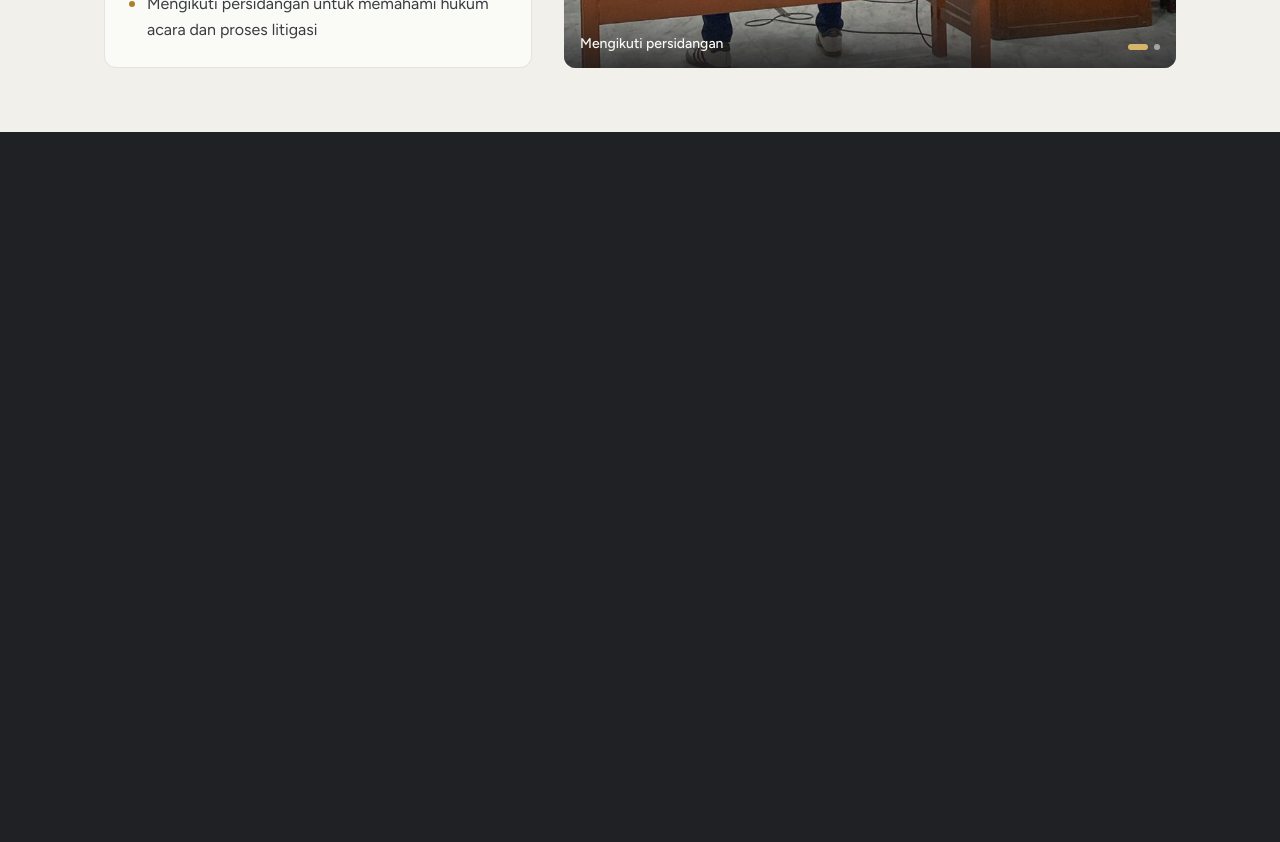
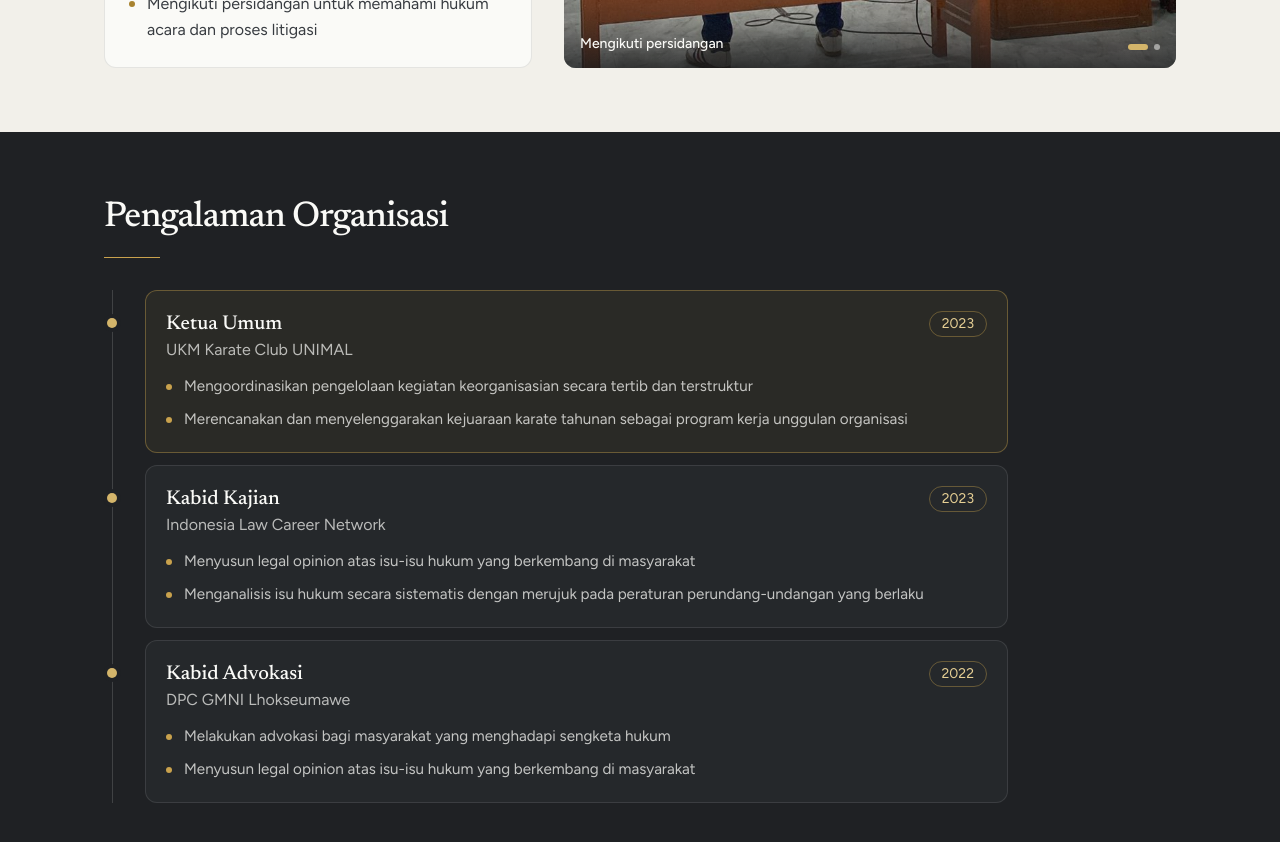
Before and after one commit to hara06/Portfolio-Azmi, a React (Vite) app: page / in a window 1280 px wide. Shown: the part 2800-3642 px from the top of the page. Before the commit the page ends 2932 px from the top, so only its background shows below. Built offline with nearby package versions, Linux system fonts and the light colour scheme.

Commit message:
Membuat Section Organization

```diff
--- a/src/App.jsx
+++ b/src/App.jsx
@@ -3,6 +3,7 @@ import Hero from "./components/Hero";
 import About from "./components/About";
 import Competence from "./components/Competence";
 import Experience from "./components/Experience";
+import Organization from "./components/Organization";
 
 export default function App() {
   return (
@@ -13,6 +14,7 @@ export default function App() {
         <About />
         <Competence />
         <Experience />
+        <Organization />
       </main>
     </>
   );
--- /dev/null
+++ b/src/components/Organization.jsx
@@ -0,0 +1,90 @@
+const ORGS = [
+  {
+    role: "Ketua Umum",
+    org: "UKM Karate Club UNIMAL",
+    year: "2023",
+    featured: true,
+    duties: [
+      "Mengoordinasikan pengelolaan kegiatan keorganisasian secara tertib dan terstruktur",
+      "Merencanakan dan menyelenggarakan kejuaraan karate tahunan sebagai program kerja unggulan organisasi",
+    ],
+  },
+  {
+    role: "Kabid Kajian",
+    org: "Indonesia Law Career Network",
+    year: "2023",
+    duties: [
+      "Menyusun legal opinion atas isu-isu hukum yang berkembang di masyarakat",
+      "Menganalisis isu hukum secara sistematis dengan merujuk pada peraturan perundang-undangan yang berlaku",
+    ],
+  },
+  {
+    role: "Kabid Advokasi",
+    org: "DPC GMNI Lhokseumawe",
+    year: "2022",
+    duties: [
+      "Melakukan advokasi bagi masyarakat yang menghadapi sengketa hukum",
+      "Menyusun legal opinion atas isu-isu hukum yang berkembang di masyarakat",
+    ],
+  },
+];
+
+export default function Organization() {
+  return (
+    <section id="organisasi" className="bg-charcoal-900 text-paper">
+      <div className="mx-auto max-w-6xl px-6 py-12 md:px-10 md:py-16">
+        <h2 className="font-display text-3xl font-medium leading-tight tracking-tight sm:text-4xl">
+          Pengalaman Organisasi
+        </h2>
+        <div className="mt-4 h-px w-14 bg-gold-500" aria-hidden="true" />
+
+        {/* Garis waktu: urutan tahun memang berurutan, jadi penanda titik bermakna */}
+        <ol className="relative ml-2 mt-8 space-y-3 border-l border-paper/15 md:max-w-4xl">
+          {ORGS.map((o) => (
+            <li key={o.org} className="relative pl-6 md:pl-8">
+              <span
+                className="absolute -left-[6px] top-7 h-2.5 w-2.5 rounded-full bg-gold-400 ring-4 ring-charcoal-900"
+                aria-hidden="true"
+              />
+
+              <article
+                className={`rounded-xl border p-4 transition-colors md:p-5 ${
+                  o.featured
+                    ? "border-gold-500/40 bg-gold-500/[0.07] hover:border-gold-400/70"
+                    : "border-paper/10 bg-charcoal-800/60 hover:border-gold-500/50"
+                }`}
+              >
+                <div className="flex flex-wrap items-start justify-between gap-x-4 gap-y-1">
+                  <div>
+                    <h3 className="font-display text-lg font-medium leading-snug sm:text-xl">
+                      {o.role}
+                    </h3>
+                    <p className="text-paper/70">{o.org}</p>
+                  </div>
+                  <p className="rounded-full border border-gold-500/40 px-3 py-0.5 text-sm text-gold-300">
+                    {o.year}
+                  </p>
+                </div>
+
+                <ul className="mt-3 space-y-2">
+                  {o.duties.map((d) => (
+                    <li
+                      key={d}
+                      className="flex gap-3 text-[0.95rem] leading-relaxed text-paper/75"
+                    >
+                      <span
+                        className="mt-[0.6rem] h-1.5 w-1.5 shrink-0 rounded-full bg-gold-500"
+                        aria-hidden="true"
+                      />
+                      <span>{d}</span>
+                    </li>
+                  ))}
+                </ul>
+              </article>
+            </li>
+          ))}
+        </ol>
+      </div>
+    </section>
+  );
+}
```
